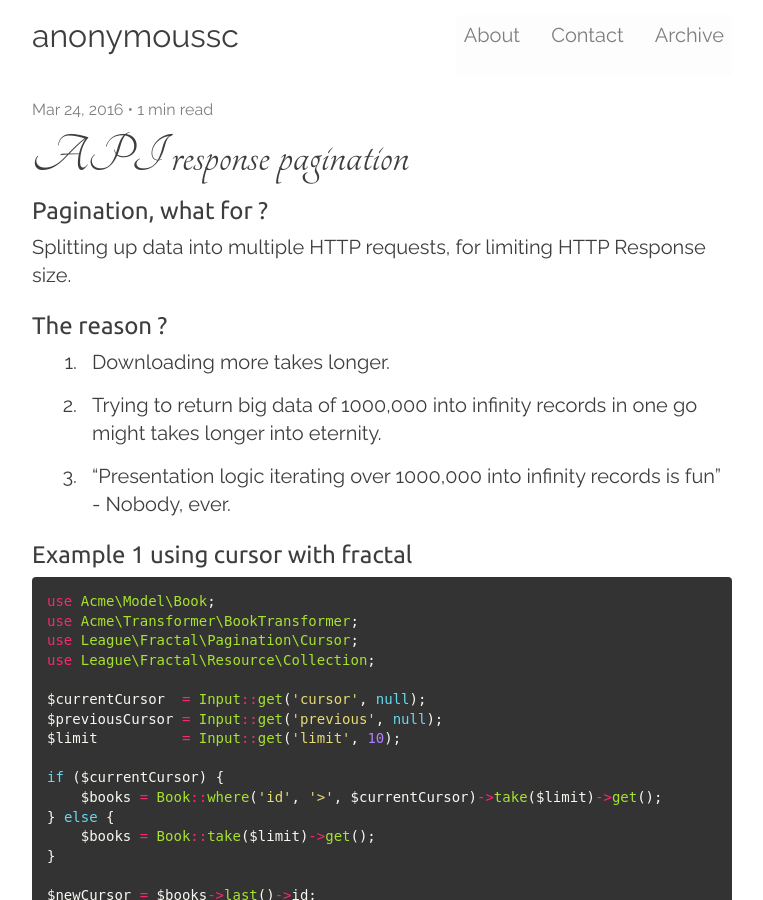
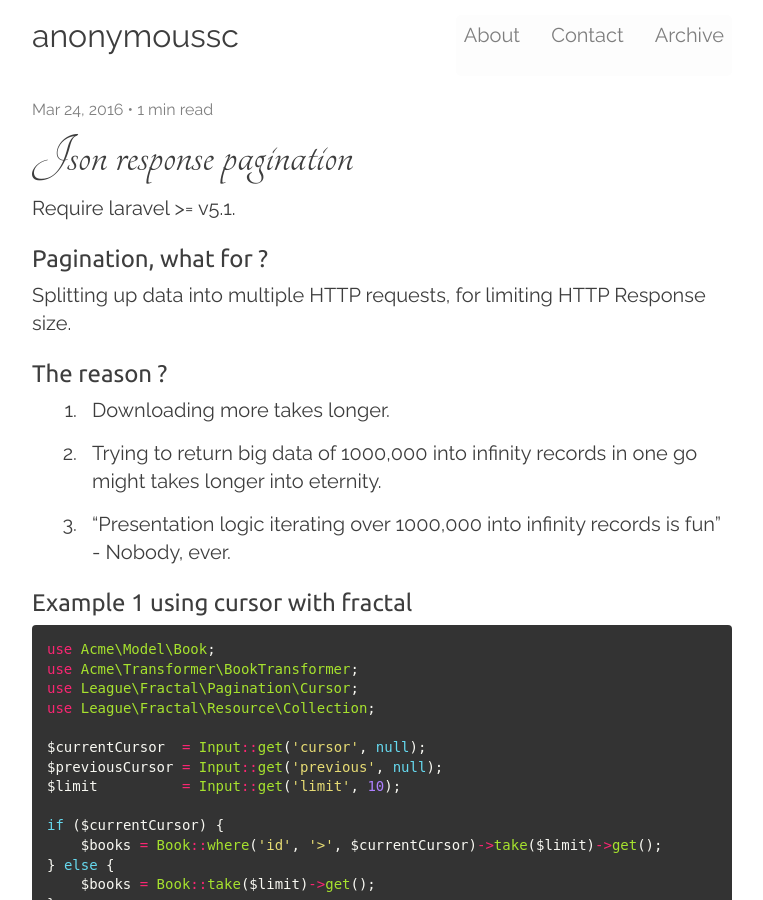
Before and after one commit to anonymoussc/anonymoussc.github.io, a Jekyll site: the page built from _posts/2016-03-24-json-response-pagination.markdown, in a window 1280 px wide and 900 px high. Shown: the whole window, without its empty margins (258-1021 px from the left). Built offline with Jekyll 4.4.1, drawn with Linux system fonts in a browser that asks for light colours; nearby versions of some CDN libraries; comment, search, counter and statistics services are not loaded.

Commit message:
Modified 2016-03-24-json-response-pagination

```diff
--- a/_posts/2016-03-24-api-response-pagination.markdown
+++ b/_posts/2016-03-24-json-response-pagination.markdown
@@ -1,8 +1,10 @@
 ---
-title:  "API response pagination"
+title:  "Json response pagination"
 date:   2016-03-24 08:05:00
 summary: Splitting up data into multiple HTTP requests, for limiting HTTP Response size.
 ---
+
+Require laravel >= v5.1.
 
 ### Pagination, what for ?
 Splitting up data into multiple HTTP requests, for limiting HTTP Response size.
```
